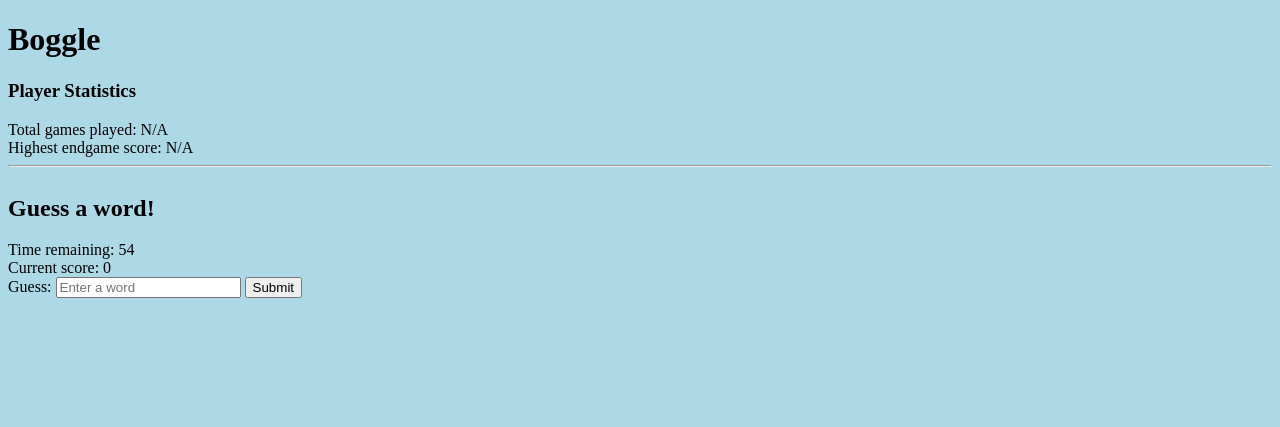
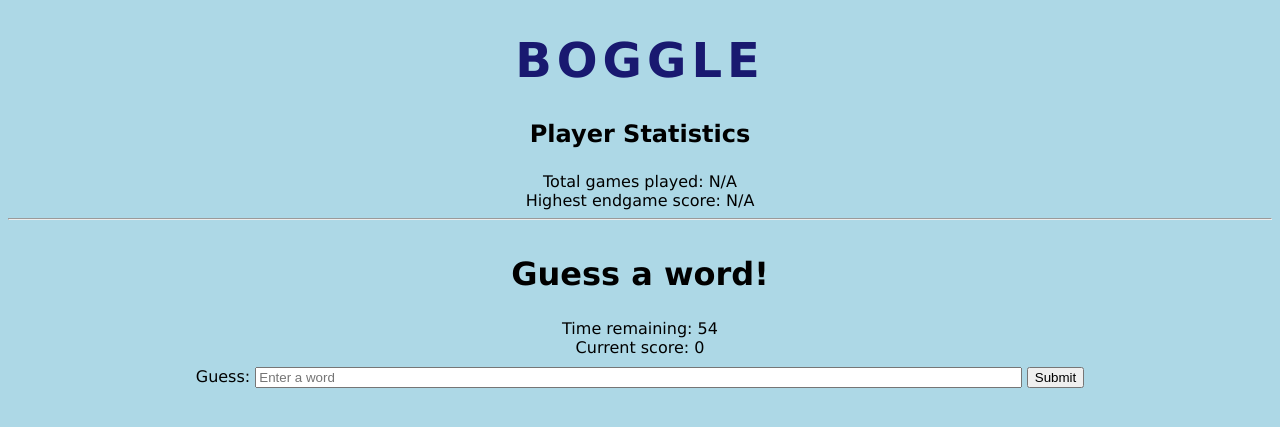
Before and after one commit to iam8/19.5-Flask-Testing, a Flask app: template templates/boggle_home.jinja2 in a window 1280 px wide. Shown: the top 427 px of the page. Run offline with Flask 2, Linux system fonts and the light colour scheme; the template is opened without the code that fills it, so the values that code supplies are empty; parts of the project's set-up code (start-up, migrations or seed data) failed here and were passed over.

Commit message:
Add CSS styling for page

```diff
--- a/static/app.css
+++ b/static/app.css
@@ -4,4 +4,51 @@
 
 body {
     background-color: lightblue;
+    font-family: Verdana, Geneva, Tahoma, sans-serif;
+    text-align: center;
 }
+
+h1 {
+    text-align: center;
+    text-transform: uppercase;
+    letter-spacing: 5px;
+    color: midnightblue;
+    font-size: 3em;
+}
+
+h2 {
+    font-size: 2em;
+}
+
+h3 {
+    font-size: 1.5em;
+}
+
+.side-bar {
+    background-color: pink;
+    width: 30%;
+}
+
+/* The section that contains (wraps around) the game board and the areas next to it. */
+#game-section {
+    display: flex;
+    flex-direction: row;
+    justify-content: space-evenly;
+    margin: 15px;
+
+}
+
+/* Individual game board cells. */
+#board td {
+    background-color: beige;
+    width: 55px;
+    height: 55px;
+    border: solid 1px #666;
+    text-align: center;
+    font-size: 1.5em;
+}
+
+#word-input {
+    width: 60%;
+    margin-top: 10px;
+}
```
